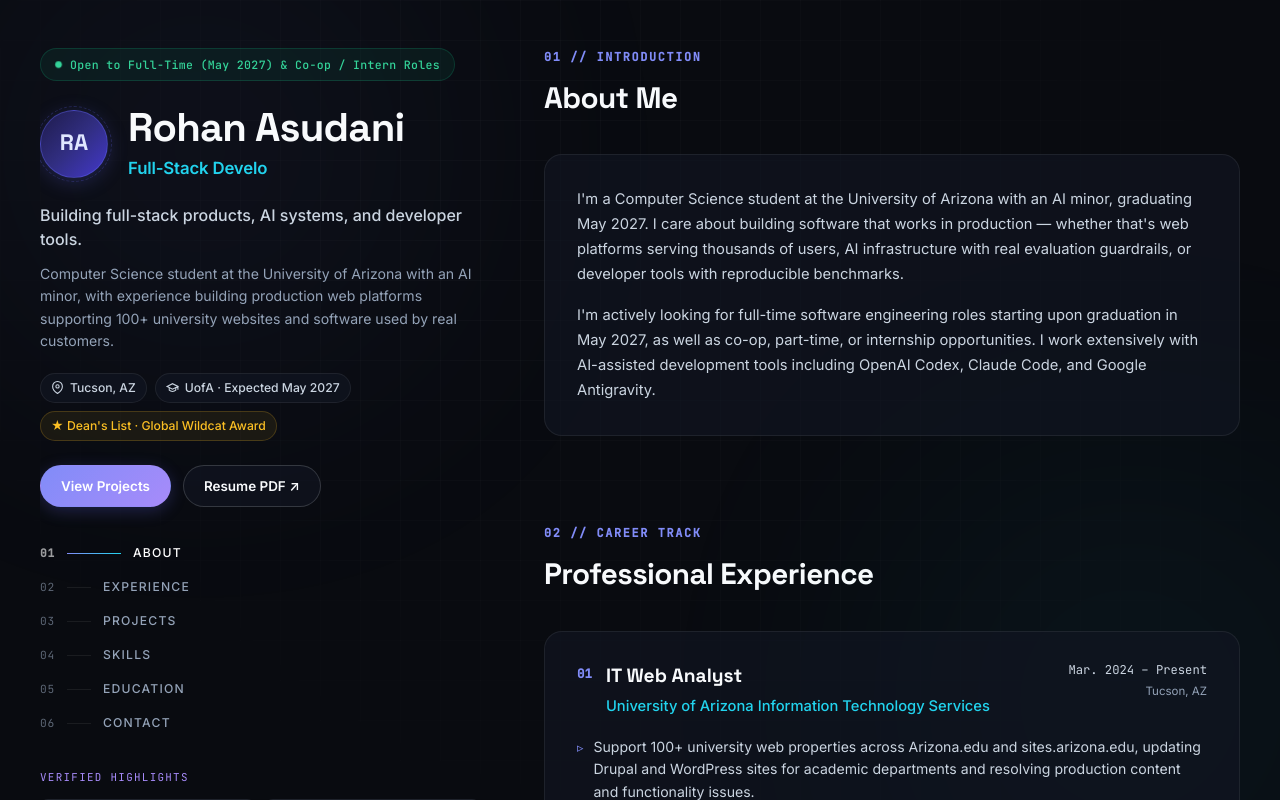
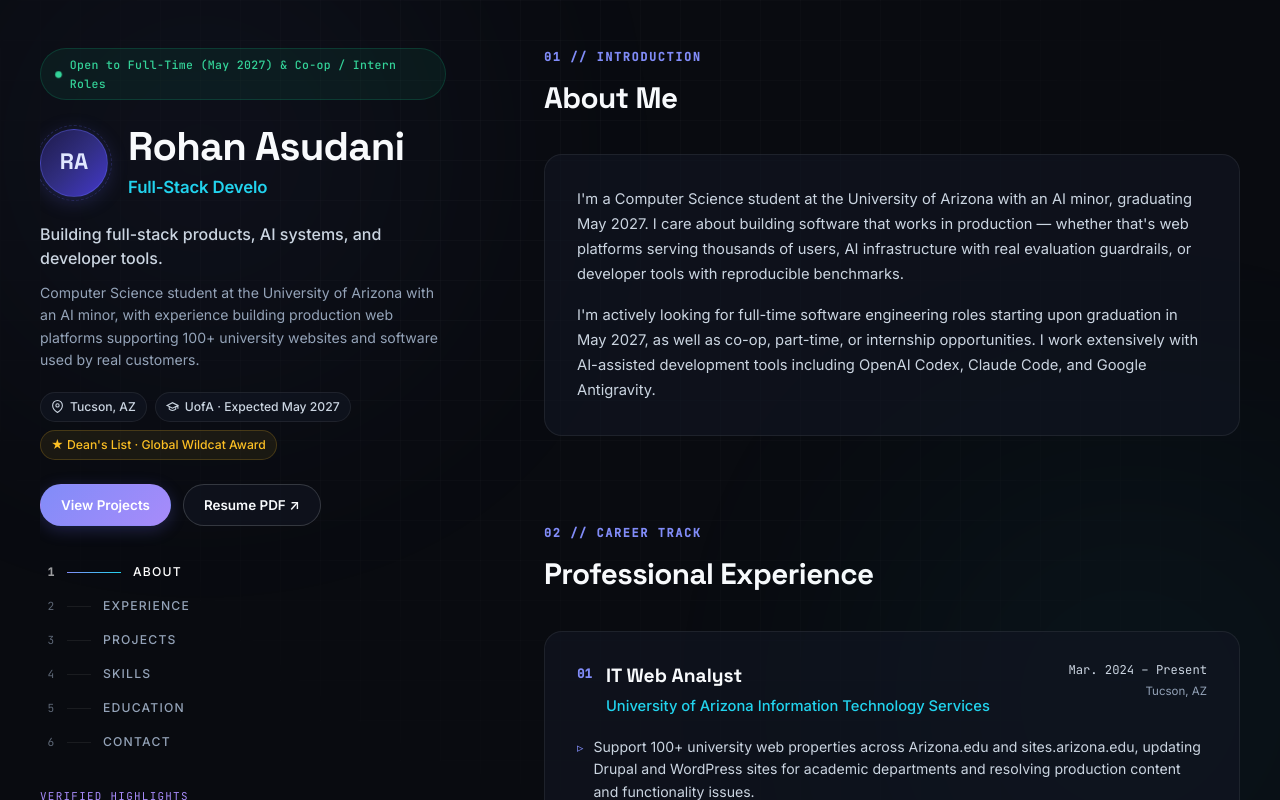
Before and after one commit to Rohanasudani/rohanasudani.github.io, a Next.js app: page / in a window 1280 px wide. Shown: the top 800 px of the page. Built offline with nearby package versions, Linux system fonts and the light colour scheme.

Commit message:
fix: update Verified Highlights to exact 4 items, remove duplicate contact links, and add padding-right and scrollbar-gutter to left-panel to eliminate scrollbar overlap

```diff
--- a/src/app/globals.css
+++ b/src/app/globals.css
@@ -159,20 +159,27 @@ ul {
     position: sticky;
     top: 0;
     max-height: 100vh;
-    padding: 48px 0 32px;
+    padding: 48px 24px 32px 0;
     display: flex;
     flex-direction: column;
     justify-content: space-between;
     overflow-y: auto;
+    scrollbar-gutter: stable;
     scrollbar-width: thin;
     scrollbar-color: var(--border-subtle) transparent;
   }
   .left-panel::-webkit-scrollbar {
-    width: 4px;
+    width: 6px;
+  }
+  .left-panel::-webkit-scrollbar-track {
+    background: transparent;
   }
   .left-panel::-webkit-scrollbar-thumb {
-    background: var(--border-subtle);
+    background: rgba(255, 255, 255, 0.12);
     border-radius: 4px;
+  }
+  .left-panel::-webkit-scrollbar-thumb:hover {
+    background: rgba(255, 255, 255, 0.25);
   }
 }
 
--- a/src/components/Contact.tsx
+++ b/src/components/Contact.tsx
@@ -1,4 +1,4 @@
-import { email, phone, location, socials, resumeHref } from '@/data/portfolio';
+import { email, phone, location, resumeHref } from '@/data/portfolio';
 
 export default function Contact() {
   return (
@@ -43,22 +43,6 @@ export default function Contact() {
             <span className="method-action">Download PDF ↗</span>
           </a>
         </div>
-
-        <div className="contact-socials-bar">
-          <span className="socials-bar-label">Profiles & Links:</span>
-          <div className="socials-bar-items">
-            {socials.map((s) => (
-              <a
-                key={s.label}
-                href={s.href}
-                className="social-bar-link"
-                {...(s.external ? { target: '_blank', rel: 'noreferrer' } : {})}
-              >
-                {s.label} ↗
-              </a>
-            ))}
-          </div>
-        </div>
       </div>
     </section>
   );
--- a/src/data/portfolio.ts
+++ b/src/data/portfolio.ts
@@ -87,10 +87,26 @@ export const gradDate = 'Expected May 2027';
 
 /* Verified impact metrics from resume (strictly accurate) */
 export const metrics = [
-  { value: '100+', label: 'University Web Properties Supported', sub: 'UA ITS platform maintenance' },
-  { value: '~$82K', label: 'Property Sales Revenue Contributed', sub: '~INR 70 lakh via SEO & conversion flows' },
-  { value: '8/8', label: 'Local Fixture Suite Passed', sub: '8-task local baseline (176 tests)' },
-  { value: '-20%', label: 'Bug Reports Reduced', sub: 'FitArt Health internship' },
+  {
+    value: '100+',
+    label: 'University Web Properties Supported',
+    sub: 'UA ITS platform maintenance',
+  },
+  {
+    value: '~$82K',
+    label: 'Property Sales Influenced',
+    sub: '~INR 70 lakh through the digital lead channel',
+  },
+  {
+    value: '176/176',
+    label: 'Automated Tests Passing',
+    sub: 'Terminal Agent reliability suite',
+  },
+  {
+    value: '20%',
+    label: 'Reduction in Reported Bugs',
+    sub: 'FitArt engineering internship',
+  },
 ];
 
 /* ─── Social & Direct Links ─── */
```
